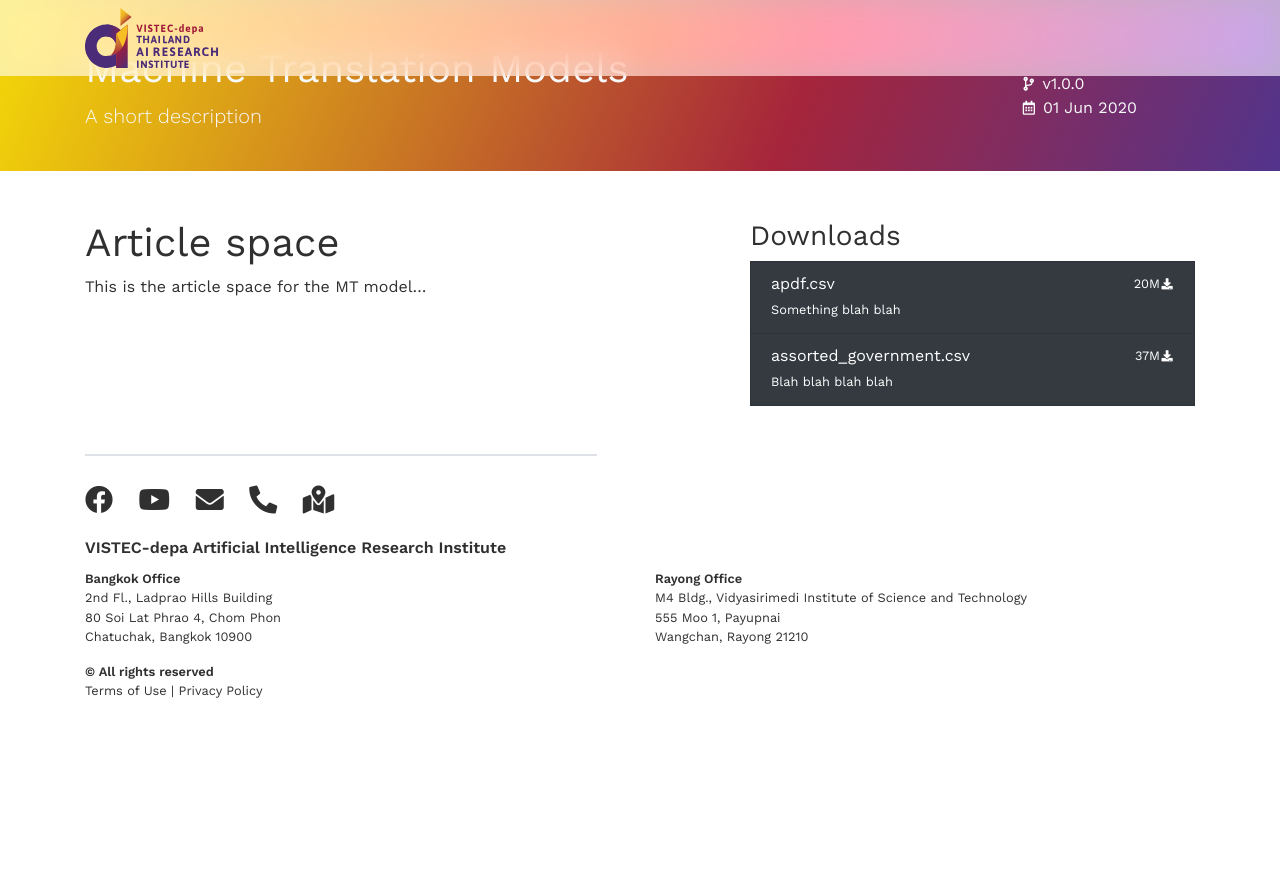
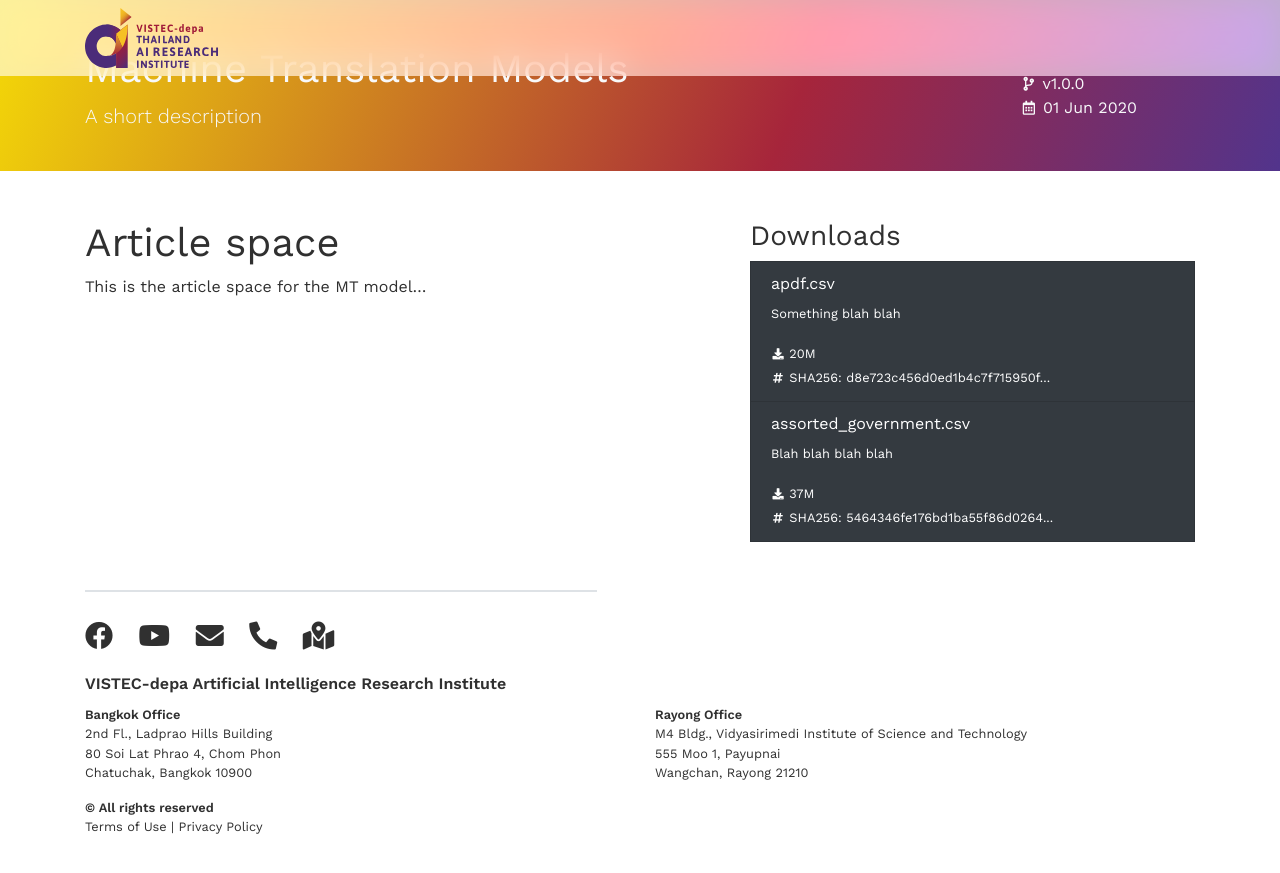
Before and after one commit to airesearch-in-th/airesearch-in-th-website, a Jekyll site: the page built from _releases/machine_translation_models.md, in a window 1280 px wide and 900 px high, scrolled down 355 px. Shown: the top 873 px of the window. Built offline with Jekyll 4.4.1, drawn with Linux system fonts in a browser that asks for light colours; nearby versions of some CDN libraries; before the commit the page ends 1119 px from its top, so only the background shows below that.

```diff
--- a/_includes/footer.html
+++ b/_includes/footer.html
@@ -1,4 +1,4 @@
-<div class="footer container my-5">
+<footer class="footer container my-5">
     {% include separator.html %}
     <div class="row mt-4">
         <div class="social-row col-lg-12 mb-3">
@@ -28,4 +28,4 @@
             <a href="">Terms of Use</a> | <a href="">Privacy Policy</a>
         </div>
     </div>
-</div>
+</footer>
--- a/_layouts/release.html
+++ b/_layouts/release.html
@@ -20,19 +20,21 @@
     <div class="container pt-5">
         <div class="row">
             <div class="col-lg-7">
-                {{ content }}
+                <article>
+                    {{ content }}
+                </article>
             </div>
-            <div class="col-lg-5 download-items">
+            <div class="col-lg-5 download-items mt-4 mt-lg-0">
                 {% if page.items %}
                 <h3>Downloads</h3>
                 <div class="list-group rounded-0 border-0">
                     {% for item in page.items %}
                     <a href="{{ item.href }}" class="list-group-item list-group-item-action rounded-0 download-item bg-dark text-white" target="_blank">
-                      <div class="d-flex w-100 justify-content-between">
-                        <h6 class="mb-1">{{ item.item }}</h6>
-                        <small class="mb-1">{{ item.size }}<i class="fas fa-download fa-sm fa-fw"></i></small>
-                      </div>
-                      <small>{{ item.description }}</small>
+                    <h6 class="">{{ item.item }}</h6>
+                    <p class=""><small>{{ item.description }}</small></p>
+                    <small><i class="fas fa-download fa-sm fa-fw"></i> {{ item.size }}</small><br>
+                    <small><i class="fas fa-hashtag fa-sm fa-fw"></i> SHA256: {{ item.sha256 | truncate: 30 }}</small>
+                    <!-- TODO: Hover to reveal full checksum -->
                     </a>
                     {% endfor %}
                 </div>
--- a/_sass/main.scss
+++ b/_sass/main.scss
@@ -24,4 +24,14 @@
   .font-weight-semibold {
     font-weight: 600;
   }
+
+  .card-deck {
+    overflow-x: scroll;
+    .card {
+      min-width: 360px;
+      // width: 360px;
+      max-width: 360px;
+      min-height: 400px;
+    }
+  }
 }
```
Also changed, not shown: _pages/home.html (+19 -1 lines).
